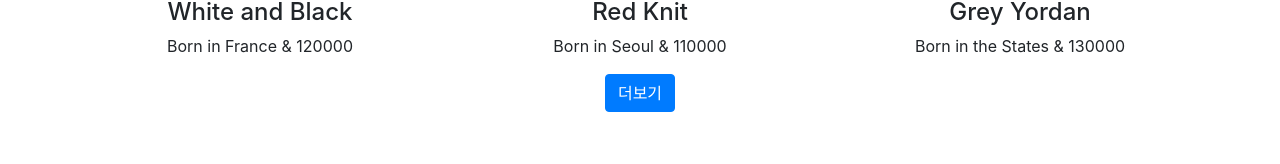
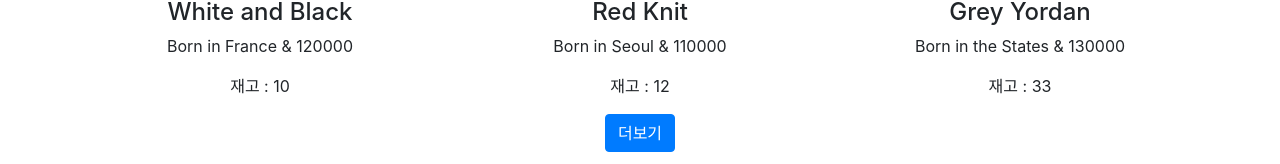
Before and after one commit to DoGeol/react_study, a React (Create React App) app in the folder shop/: page / in a window 1280 px wide. Shown: the part 631-795 px from the top of the page. Built offline with nearby package versions, Linux system fonts and the light colour scheme.

Commit message:
[Feat] Update Context API

```diff
--- a/shop/src/App.js
+++ b/shop/src/App.js
@@ -1,10 +1,12 @@
-import React, {useState} from 'react';
+import React, {useContext, useState} from 'react';
 import {Button, Jumbotron, Nav, Navbar, NavDropdown} from 'react-bootstrap';
 import './App.css';
 import Data from './data.js';
 import Detail from './Detail';
 import {Link, Route, Switch} from 'react-router-dom';
 import Axios from 'axios';
+
+export let stockContext = React.createContext();
 
 function App() {
     let [shoes, setShoes] = useState(Data);
@@ -41,6 +43,7 @@ function App() {
                         </p>
                     </Jumbotron>
                     <div className="container">
+                        <stockContext.Provider value={stock}>
                             <div className="row">
                                 {
                                     shoes.map((shoe) => {
@@ -50,12 +53,14 @@ function App() {
                                     })
                                 }
                             </div>
+                        </stockContext.Provider>
                         <button className="btn btn-primary" onClick={() => {
                             Axios.get('https://codingapple1.github.io/shop/data2.json')
                                 .then((res) => {
                                     console.log('성공 ::: ', res);
                                     let shoesArr = [...shoes, ...res.data];
                                     setShoes(shoesArr);
+                                    setStock([...stock, 20, 11, 2]);
                                 })
                                 .catch((res) => {
                                     console.log('실패');
@@ -65,7 +70,9 @@ function App() {
                     </div>
                 </Route>
                 <Route path="/detail/:id">
+                    <stockContext.Provider value={stock}>
                         <Detail shoes={shoes} stock={stock} setStock={setStock}/>
+                    </stockContext.Provider>
                 </Route>
                 <Route path="/:id">
                     <div>아무거나 적었을때 보여주세요.</div>
@@ -83,8 +90,16 @@ function Card(props) {
                  alt={'img' + props.shoe.id}/>
             <h4>{props.shoe.title}</h4>
             <p>{props.shoe.content} & {props.shoe.price}</p>
+            <CardStock idx={props.shoe.id}/>
         </div>
     )
 }
 
+function CardStock(props) {
+    let stock = useContext(stockContext);
+    return (
+        <p>재고 : {stock[props.idx]}</p>
+    )
+}
+
 export default App;
--- a/shop/src/Detail.js
+++ b/shop/src/Detail.js
@@ -1,6 +1,7 @@
-import {React, useEffect, useState} from "react";
+import {React, useContext, useEffect, useState} from "react";
 import {useHistory, useParams} from 'react-router-dom';
 import styled from 'styled-components';
+import {stockContext} from "./App.js";
 
 let 박스 = styled.div`
   padding: 20px;
@@ -30,6 +31,8 @@ function Detail(props) {
     let history = useHistory();
     let product = props.shoes.find((pd) => pd.id === parseInt(id));
     let [isAlert, setIsAlert] = useState(true);
+    let stock = useContext(stockContext);
+    console.log('stock ::: ', stock);
     useEffect(() => {
         let timer = setTimeout(() => {
             setIsAlert(false);
```
Also changed, not shown: 1 other file (tests, documents, lock files or other folders). Lines whose indentation alone changed are shown as unchanged.
